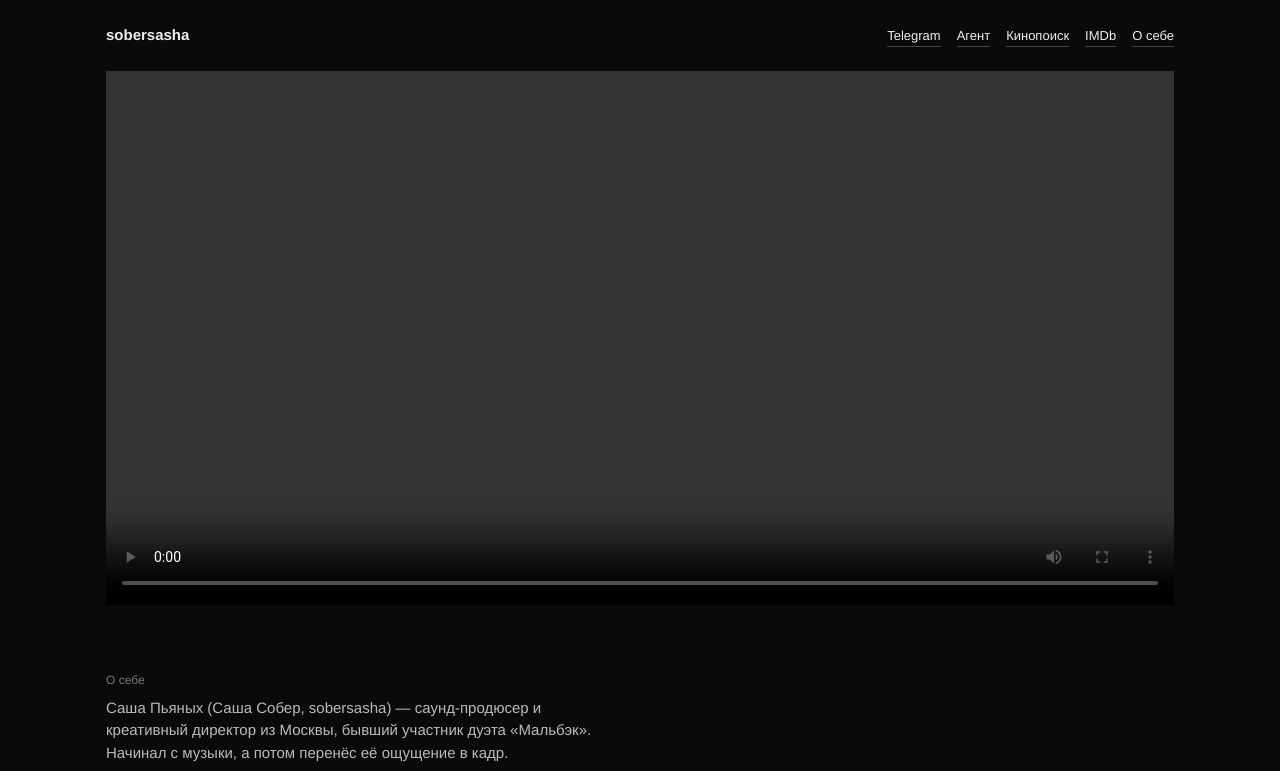
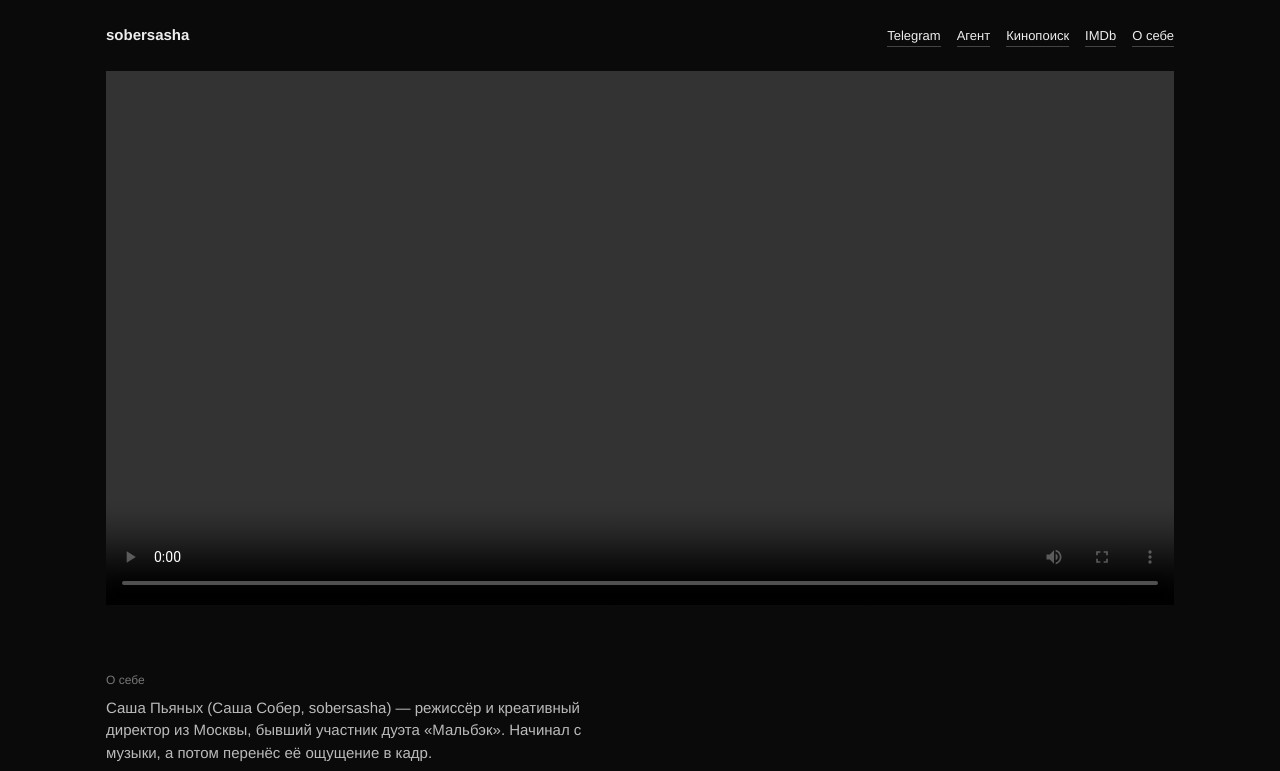
Before and after one commit to vilchinskii/sobersasha, a plain HTML site: page index.html in a window 1280 px wide. Shown: the top 771 px of the page. Drawn offline with Linux system fonts and the light colour scheme.

Commit message:
Add files via upload

```diff
--- a/index.html
+++ b/index.html
@@ -25,7 +25,7 @@ header{flex-wrap:wrap;gap:8px 16px;align-items:baseline}
 <div id="player"><video id="v" controls playsinline preload="metadata"></video><div id="now"></div></div>
 <div id="list"></div>
 <section id="about"><h2>О себе</h2>
-<p>Саша Пьяных (Саша Собер, sobersasha) — саунд-продюсер и креативный директор из Москвы, бывший участник дуэта «Мальбэк». Начинал с музыки, а потом перенёс её ощущение в кадр.</p>
+<p>Саша Пьяных (Саша Собер, sobersasha) — режиссёр и креативный директор из Москвы, бывший участник дуэта «Мальбэк». Начинал с музыки, а потом перенёс её ощущение в кадр.</p>
 <p>Один из ключевых клипмейкеров российской музыкальной индустрии последних лет. Номинант рейтинга Forbes «30 до 30» 2024 года в категории «Музыка».</p>
 <p>Клипы: «За деньги да» INSTASAMKA (63 млн просмотров), «Тесно» Aarne, Bushido Zho и Anikv (17 млн), «Телефон» Егора Крида, «Лиза» и «Каблуки» Slava Marlow, «Windows» Seemee и Mayot, Vandal Toxi$. Реклама для Сбера, Яндекса, Rostic’s, Yota и BetBoom, fashion-проекты. Работал над сериалом «Майор Гром: Игра против правил».</p>
 <p>Отвечает за идею и смысл: пишет тритмент, собирает референсы и выстраивает концепцию.</p>
```
